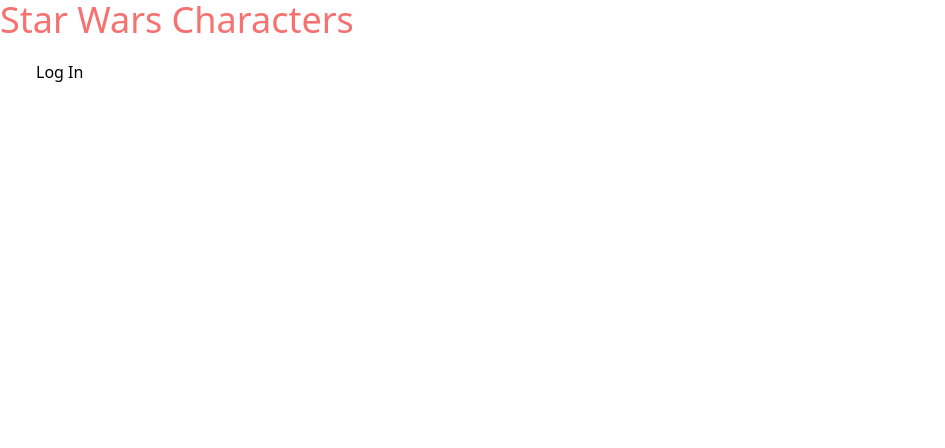
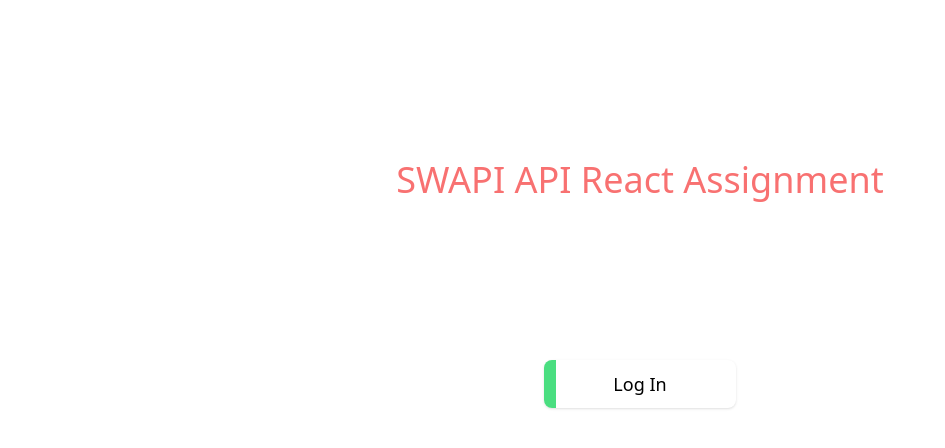
Before and after one commit to dinbusan/swapi_take_home, a React (Vite) app: page /details/1 in a window 1280 px wide. Shown: the top 448 px of the page, without its empty margins (0-945 px from the left). Built offline with nearby package versions, Linux system fonts and the light colour scheme.

Commit message:
semi decent css

```diff
--- a/src/App.jsx
+++ b/src/App.jsx
@@ -1,16 +1,30 @@
 import React from "react";
 import LoginButton from "./components/LoginButton";
 import LogoutButton from "./components/LogoutButton";
+import { useAuth0 } from "@auth0/auth0-react";
+import Body from "./pages/Body";
 
 const App = () => {
+  const { isAuthenticated } = useAuth0();
+
   return (
-
-      <div>
-        <h1 className="text-4xl text-red-400">Star Wars Characters</h1>
-        <LoginButton />
+    <div>
+      <div className="flex justify-between">
+        {isAuthenticated ? (
+          <h1 className="text-4xl text-red-400 mx-auto">
+            SWAPI API React Assignment
+          </h1>
+        ) : (
+          <h1 className="text-4xl text-red-400 mx-auto my-40">
+            SWAPI API React Assignment
+          </h1>
+        )}{" "}
         <LogoutButton />
       </div>
+      <LoginButton />
 
+      {isAuthenticated ? <Body /> : null}
+    </div>
   );
 };
 
--- a/src/components/LoginButton.jsx
+++ b/src/components/LoginButton.jsx
@@ -5,13 +5,17 @@
   const { loginWithRedirect, isAuthenticated } = useAuth0();
   if (!isAuthenticated) {
     return (
-      <button
-        className="btn btn-primary
-            mx-5 my-5 px-4"
-        onClick={() => loginWithRedirect()}
-      >
-        Log In
-      </button>
+      <div className="justify-center flex">
+        <button
+          className="group relative h-12 w-48 overflow-hidden rounded-lg bg-white text-lg shadow"
+          onClick={() => loginWithRedirect()}
+        >
+          <div className="absolute inset-0 w-3 bg-green-400 transition-all duration-[250ms] ease-out group-hover:w-full"></div>
+          <span className="relative text-black group-hover:text-white">
+            Log In
+          </span>
+        </button>
+      </div>
     );
   }
 };
--- a/src/components/LogoutButton.jsx
+++ b/src/components/LogoutButton.jsx
@@ -9,14 +9,15 @@
     return (
       <>
         <button
-          className="btn btn-primary
-                    mx-5 my-5 px-4 logoutBtn"
+          className="group relative h-12 w-48 overflow-hidden rounded-lg bg-white text-lg shadow"
           onClick={() => logout({ returnTo: window.location.origin })}
         >
-          Log Out
+          <div className="absolute inset-0 w-3 bg-red-400 transition-all duration-[250ms] ease-out group-hover:w-full"></div>
+          <span className="relative text-black group-hover:text-white">
+            Log Out
+          </span>
         </button>
         <br />
-        <Body />
       </>
     );
   }
--- a/src/components/Table.jsx
+++ b/src/components/Table.jsx
@@ -23,14 +23,20 @@
               </thead>
               <tbody>
                 {data.map((item, index) => (
-                  <tr className="bg-gray-100 border-b" key={index}>
-                    <td className="px-6 py-4 whitespace-nowrap text-sm font-medium text-gray-900">
-                      <Link to={`/details/${index}`}>{item.name}</Link>
-                    </td>
-                    <td className="text-sm text-gray-900 font-light px-6 py-4 whitespace-nowrap">
+                  <tr
+                    className="bg-gray-100 border-b text-gray-900"
+                    key={index}
+                  >
+                    <Link to={`/details/${index}`}>
+                      <td className="px-6 py-4 whitespace-nowrap text-sm font-medium hover:text-amber-500 hover:scale-110">
+                        {item.name}
+                      </td>
+                    </Link>
+
+                    <td className="text-sm font-light px-6 py-4 whitespace-nowrap">
                       {item.birth_year}
                     </td>
-                    <td className="text-sm text-gray-900 font-light px-6 py-4 whitespace-nowrap">
+                    <td className="text-sm font-light px-6 py-4 whitespace-nowrap">
                       {item.species}
                     </td>
                   </tr>
@@ -55,7 +61,6 @@
           onClick={handleNext}
         >
           <div className="absolute inset-0 w-3 bg-amber-400 transition-all duration-[250ms] ease-out group-hover:w-full"></div>
-
           <span className="relative text-black group-hover:text-white">
             Next Page
           </span>
```
